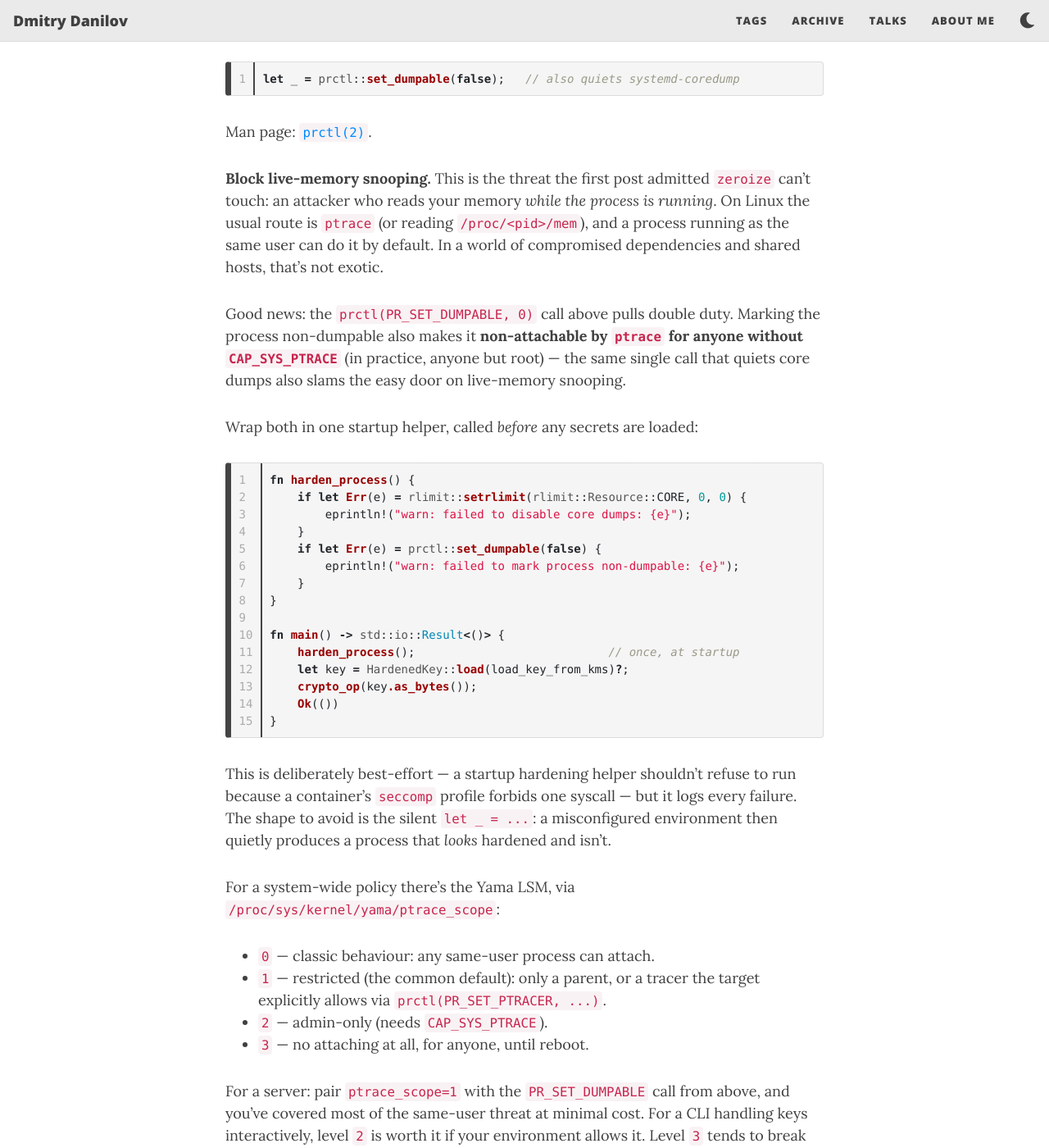
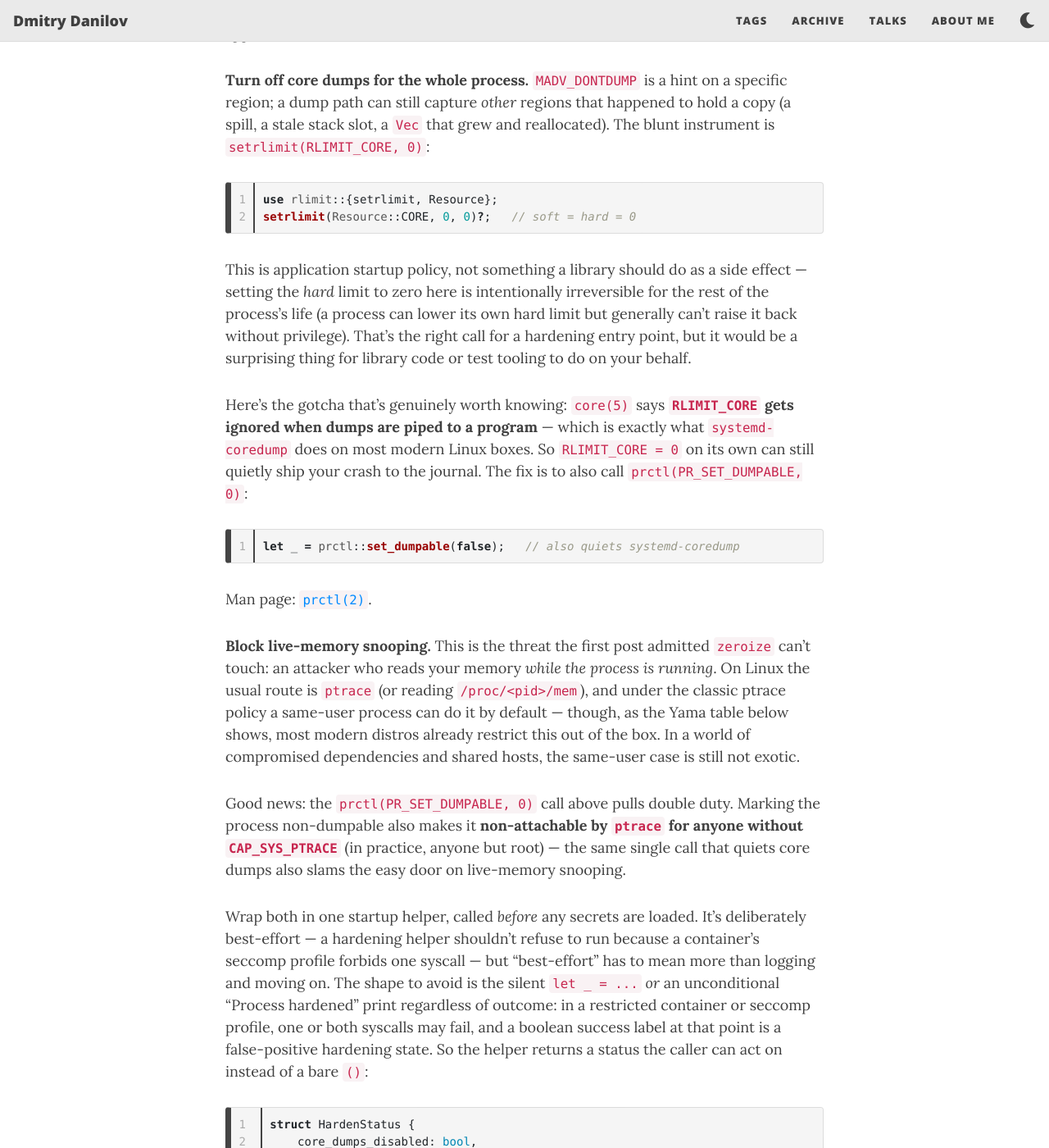
Before and after one commit to f-squirrel/f-squirrel.github.io, a Jekyll site: the page built from _posts/2026-06-25-zeroize-os-hardening.md, in a window 1280 px wide and 1400 px high, scrolled down 7505 px. Shown: the whole window at 82% size. Built offline with Jekyll 4.4.1, drawn with Linux system fonts in a browser that asks for light colours; nearby versions of some CDN libraries; some of the changed text lies outside the part shown.

Commit message:
chore: reword, small fixes

````diff
--- a/_posts/2026-06-25-zeroize-os-hardening.md
+++ b/_posts/2026-06-25-zeroize-os-hardening.md
@@ -39,7 +39,7 @@
 
 Everything below hangs on one property of that `Box`: its address doesn't move. The kernel controls we're about to reach for — `mlock` to pin the page, `madvise` to exclude it from dumps — all operate on a *specific address range*, and they'd be worse than useless if the bytes wandered off to a new location afterwards. Pin one page, then let the secret move to another, and you've locked an empty page while the live secret sits exposed.
 
-That's exactly why part 1's "allocate, then fill in place" shape matters here and not just as a tidiness point: it hands us a fixed heap address we can pin and protect, with no stack copy left over to leak first. The `HardenedKey::load` we arrive at below wraps that same pattern behind an `init` closure — but conceptually, the foundation is already in your hand the moment the secret is in a `Box`. So: `region::lock` pins this address, `madvise` marks it, and neither would survive if the bytes themselves moved. They don't — so we can build.
+That's exactly why part 1's "allocate, then fill in place" shape matters here and not just as a tidiness point: it hands us a fixed heap address we can pin and protect, with no stack copy left over to leak first. The `HardenedKey::load` we arrive at below wraps that same pattern behind an `init` closure — but conceptually, the foundation is already in your hand the moment the secret is in a `Box`. So: `region::lock` pins this address — and it wouldn't survive if the bytes themselves moved. They don't — so we can build. (The `madvise` dump-exclusion control needs a page-aligned address, which a `Box` doesn't have; we come back to it once we've built one, in the page-isolated variant later.)
 
 ## Pin it in RAM so it can't be swapped
 
@@ -84,7 +84,7 @@
 
 - **It can silently fail.** A process may only lock up to its `RLIMIT_MEMLOCK` limit (`ulimit -l`), which on many systemd setups is a modest few megabytes. Go over it and `mlock` returns `ENOMEM`. So check the return value — a "locked" buffer that didn't actually lock is worse than knowing you couldn't. You can read or raise the limit (within your hard cap) with the `rlimit` crate.
 - **It stops swapping, not hibernation.** Suspend-to-disk snapshots *all* of RAM — locked pages included — into the hibernation image. Covering that means an encrypted hibernation image or no hibernation at all; it isn't something your process can fix on its own.
-- **On a swapless host it's a no-op — but a harmless one.** Plenty of servers and containers run with no disk swap at all, or only compressed `zram` that never touches disk; there, `mlock`'s swap protection buys nothing. It's cheap insurance where swap *does* exist and costs nothing where it doesn't — just don't read "I called `mlock`" as "my secret can't reach disk," because hibernation (above) still can.
+- **On a swapless host it buys less secrecy value.** Plenty of servers and containers run with no disk swap at all, or only compressed `zram` that never touches disk; there, `mlock`'s swap protection has no disk path to block. It still pins pages, consumes the `RLIMIT_MEMLOCK` budget, and can fail — so keep checking the return value — and it's cheap insurance where swap *does* exist. Just don't read "I called `mlock`" as "my secret can't reach disk," because hibernation (above) still can.
 - **Windows differs.** `VirtualLock` keeps pages in the working set, but the working-set model has its own quirks; treat the cross-platform wrapper as best-effort and test on each target.
 
 ## Keep it out of core dumps
@@ -146,9 +146,10 @@
 
 What this earns us:
 
-- **Field-order drop semantics — with an honest caveat.** Rust drops a struct's fields in declaration order, so `bytes` (first) is wiped before `_lock` (second) releases the pin. For `HardenedKey` this is tidiness more than safety: `munlock` doesn't evict the page, and the `Box` stays mapped until it drops last, so the `Zeroizing` wipe lands on the same resident bytes whichever order you pick. Keep `bytes` first as a clean default — but note that field order stops being cosmetic in `PageProtectedKey` below, where `munlock` genuinely *must* precede `munmap`, and reversing it really is a bug.
+- **Field-order drop semantics — with an honest caveat.** Rust drops a struct's fields in declaration order, so `bytes` (first) is wiped before `_lock` (second) releases the pin. For `HardenedKey` this is tidiness more than safety: `munlock` doesn't evict the page, and the `Box` stays mapped until it drops last, so the `Zeroizing` wipe lands on the same resident bytes whichever order you pick. Keep `bytes` first as a clean default — but note that field order stops being cosmetic in `PageProtectedKey` below, where `munlock` genuinely *must* precede `munmap`, and reversing it really is a bug. This ordering only covers the fully-constructed value, though: if `init` panics *before* `HardenedKey` exists, there's no `Self` yet for field order to apply to, so ordinary local-variable drop order takes over instead — `lock` (declared second, in `load`'s own locals) unwinds before `bytes`, meaning the page can be unlocked a moment before the wipe runs. Treat the closure as non-panicking, or add a construction-time guard if that unwind window matters to your threat model.
 - **You can't accidentally leak one of the two.** Bytes and lock are wired together — there's no path where one outlives the other or gets forgotten on an early return.
 - **The move hazard from part 1 is genuinely gone.** Moving a `HardenedKey` moves the `Box` pointer and the `LockGuard` handle, not the 32 bytes; the heap allocation stays put, and the lock keeps pointing at the same page.
+- **Locks don't stack, and the page isn't exclusively ours.** Linux tracks `mlock` as a `VM_LOCKED` bit on the VMA covering the (page-rounded) range, not a per-page refcount per caller — so if two `HardenedKey`s happen to land on the same heap page, dropping one can `munlock` the page while the other key is still live. The page may also hold allocator metadata or unrelated heap data that gets pinned along for the ride. That's an acceptable baseline cost for a 32-byte key, but it's another reason page-isolated allocations (below) are cleaner for higher assurance.
 
 (Types and crate versions are simplified — see [`examples/zeroize-os-hardening`](https://github.com/f-squirrel/f-squirrel.github.io/tree/master/examples/zeroize-os-hardening) for a buildable version pinned to real crate versions.)
 
@@ -163,6 +164,8 @@
 setrlimit(Resource::CORE, 0, 0)?;   // soft = hard = 0
 ```
 
+This is application startup policy, not something a library should do as a side effect — setting the *hard* limit to zero here is intentionally irreversible for the rest of the process's life (a process can lower its own hard limit but generally can't raise it back without privilege). That's the right call for a hardening entry point, but it would be a surprising thing for library code or test tooling to do on your behalf.
+
 Here's the gotcha that's genuinely worth knowing: `core(5)` says **`RLIMIT_CORE` gets ignored when dumps are piped to a program** — which is exactly what `systemd-coredump` does on most modern Linux boxes. So `RLIMIT_CORE = 0` on its own can still quietly ship your crash to the journal. The fix is to also call `prctl(PR_SET_DUMPABLE, 0)`:
 
 ```rust
@@ -171,31 +174,51 @@
 
 Man page: [`prctl(2)`](https://man7.org/linux/man-pages/man2/prctl.2.html).
 
-**Block live-memory snooping.** This is the threat the first post admitted `zeroize` can't touch: an attacker who reads your memory *while the process is running*. On Linux the usual route is `ptrace` (or reading `/proc/<pid>/mem`), and a process running as the same user can do it by default. In a world of compromised dependencies and shared hosts, that's not exotic.
+**Block live-memory snooping.** This is the threat the first post admitted `zeroize` can't touch: an attacker who reads your memory *while the process is running*. On Linux the usual route is `ptrace` (or reading `/proc/<pid>/mem`), and under the classic ptrace policy a same-user process can do it by default — though, as the Yama table below shows, most modern distros already restrict this out of the box. In a world of compromised dependencies and shared hosts, the same-user case is still not exotic.
 
 Good news: the `prctl(PR_SET_DUMPABLE, 0)` call above pulls double duty. Marking the process non-dumpable also makes it **non-attachable by `ptrace` for anyone without `CAP_SYS_PTRACE`** (in practice, anyone but root) — the same single call that quiets core dumps also slams the easy door on live-memory snooping.
 
-Wrap both in one startup helper, called *before* any secrets are loaded:
+Wrap both in one startup helper, called *before* any secrets are loaded. It's deliberately best-effort — a hardening helper shouldn't refuse to run because a container's seccomp profile forbids one syscall — but "best-effort" has to mean more than logging and moving on. The shape to avoid is the silent `let _ = ...` *or* an unconditional "Process hardened" print regardless of outcome: in a restricted container or seccomp profile, one or both syscalls may fail, and a boolean success label at that point is a false-positive hardening state. So the helper returns a status the caller can act on instead of a bare `()`:
 
 ```rust
-fn harden_process() {
-    if let Err(e) = rlimit::setrlimit(rlimit::Resource::CORE, 0, 0) {
-        eprintln!("warn: failed to disable core dumps: {e}");
-    }
-    if let Err(e) = prctl::set_dumpable(false) {
-        eprintln!("warn: failed to mark process non-dumpable: {e}");
+struct HardenStatus {
+    core_dumps_disabled: bool,
+    non_dumpable: bool,
+}
+
+impl HardenStatus {
+    fn fully_hardened(&self) -> bool {
+        self.core_dumps_disabled && self.non_dumpable
     }
 }
 
+fn harden_process() -> HardenStatus {
+    let core_dumps_disabled = match rlimit::setrlimit(rlimit::Resource::CORE, 0, 0) {
+        Ok(()) => true,
+        Err(e) => { eprintln!("warn: failed to disable core dumps: {e}"); false }
+    };
+    let non_dumpable = match prctl::set_dumpable(false) {
+        Ok(()) => true,
+        Err(e) => { eprintln!("warn: failed to mark process non-dumpable: {e}"); false }
+    };
+    HardenStatus { core_dumps_disabled, non_dumpable }
+}
+
 fn main() -> std::io::Result<()> {
-    harden_process();                            // once, at startup
+    let status = harden_process();                // once, at startup
+    if !status.fully_hardened() {
+        eprintln!(
+            "warn: not fully hardened (core_dumps_disabled={}, non_dumpable={})",
+            status.core_dumps_disabled, status.non_dumpable
+        );
+    }
     let key = HardenedKey::load(load_key_from_kms)?;
     crypto_op(key.as_bytes());
     Ok(())
 }
 ```
 
-This is deliberately best-effort — a startup hardening helper shouldn't refuse to run because a container's `seccomp` profile forbids one syscall — but it logs every failure. The shape to avoid is the silent `let _ = ...`: a misconfigured environment then quietly produces a process that *looks* hardened and isn't.
+A misconfigured environment now produces a process that *says* it isn't fully hardened, instead of one that silently looks fine and isn't.
 
 For a system-wide policy there's the Yama LSM, via `/proc/sys/kernel/yama/ptrace_scope`:
 
@@ -315,6 +338,21 @@
     io::Error::other(e.to_string())
 }
 
+/// Zeroes `len` bytes at `ptr` on drop. Covers any early return before
+/// `PageProtectedKey` is fully constructed — a panic in `init`, or a failed
+/// `region::protect` call — by wiping before `_lock`/`alloc` unwind. Only
+/// `mem::forget`'d once the page is sealed and construction is about to
+/// succeed, handing wipe duty back to `PageProtectedKey`'s own `Drop`.
+struct WipeGuard { ptr: *mut u8, len: usize }
+
+impl Drop for WipeGuard {
+    fn drop(&mut self) {
+        // SAFETY: only alive while `alloc` below still owns a live, writable
+        // mapping of at least `len` bytes at `ptr`.
+        unsafe { std::slice::from_raw_parts_mut(self.ptr, self.len).zeroize(); }
+    }
+}
+
 impl PageProtectedKey {
     fn load(init: impl FnOnce(&mut [u8])) -> io::Result<Self> {
         // 1. Whole page, initially writable so we can fill it.
@@ -329,6 +367,13 @@
         // SAFETY: ptr/len describe a live, owned, page-aligned mmap region.
         unsafe { os_memlock::madvise_dontdump(ptr as *mut c_void, len)?; }
 
+        // 2.5. Guard the unwind path: if `init` panics before `Self` exists,
+        // ordinary local drop order would unlock and unmap the page without
+        // ever wiping the partial secret it already holds. This guard runs
+        // first on unwind (it's the most recently declared local) and wipes
+        // before `_lock`/`alloc` let go of the page.
+        let wipe_on_unwind = WipeGuard { ptr: alloc.as_mut_ptr::<u8>(), len: KEY_LEN };
+
         // 3. Write the secret in through the only window we'll allow.
         // SAFETY: alloc is page-rounded and at least KEY_LEN bytes.
         {
@@ -339,9 +384,16 @@
         }
 
         // 4. Seal: no access at all until something deliberately opens it.
+        // The guard is still armed here — if this call fails, `?` returns
+        // early and `wipe_on_unwind` still wipes before `_lock`/`alloc`
+        // release the page.
         // SAFETY: same live mapping; the writable slice above has gone out of
         // scope, so flipping to PROT_NONE doesn't dangle any reference.
         unsafe { region::protect(ptr, len, Protection::NONE).map_err(io_err)?; }
+
+        // Sealed, construction about to succeed — disarm the guard now that
+        // `PageProtectedKey::drop` owns the wipe path.
+        std::mem::forget(wipe_on_unwind);
         Ok(Self { _lock, alloc })
     }
 
@@ -369,20 +421,24 @@
 impl Drop for PageProtectedKey {
     fn drop(&mut self) {
         // Re-open for writing so the wipe can land, then let _lock unlock and
-        // alloc unmap. Best-effort: if mprotect fails the program is already on
-        // its way out; the worst case is the page wasn't wiped before munmap
-        // reclaimed it.
-        // SAFETY: same live mapping; we're about to write KEY_LEN bytes.
+        // alloc unmap. Best-effort: if mprotect fails, the page may still be
+        // PROT_NONE, and writing through it would SIGSEGV during Drop — so we
+        // only wipe if reopening actually succeeded. The worst case is then
+        // that the page wasn't wiped before munmap reclaimed it, not a crash.
+        // SAFETY: same live mapping; we only write if `protect` reports success.
         unsafe {
-            let _ = region::protect(
+            let reopened = region::protect(
                 self.alloc.as_ptr::<u8>(),
                 self.alloc.len(),
                 Protection::READ_WRITE,
-            );
-            let bytes = std::slice::from_raw_parts_mut(
-                self.alloc.as_mut_ptr::<u8>(), KEY_LEN,
-            );
-            bytes.zeroize();
+            )
+            .is_ok();
+            if reopened {
+                let bytes = std::slice::from_raw_parts_mut(
+                    self.alloc.as_mut_ptr::<u8>(), KEY_LEN,
+                );
+                bytes.zeroize();
+            }
         }
     }
 }
@@ -396,7 +452,7 @@
 // page is PROT_NONE again until the next call.
 ```
 
-The companion example includes a `live-page-protected` mode that lets you watch the bracket in action — scanning at each phase to see the page appear and disappear from `/proc/<pid>/maps`.
+The companion example includes a `live-page-protected` mode that lets you watch the bracket in action — scanning at each phase to see the mapping flip between `---p` and readable in `/proc/<pid>/maps`; the scanner skips the page while it's sealed, but the mapping itself never goes away.
 
 A few honest things to note about this layer:
 
@@ -406,11 +462,11 @@
 - **It doesn't help with the threats the earlier sections already covered.** Swap, core dumps, and `ptrace` all bypass page protections — the bytes-on-disk and bytes-via-tracer paths read the underlying memory regardless of `PROT_*` flags. The `region::lock` and `madvise_dontdump` calls inside `load` are still the load-bearing controls there; the `protect` toggle is *added* on top, not a replacement.
 - **`harden_process()` still applies unchanged.** Per-key and process-level controls compose freely.
 
-The pattern itself isn't novel, and **if you're reaching for this in production, don't roll your own — use [`secrets`](https://crates.io/crates/secrets)**. It's the same bracket (`PROT_NONE` at rest, `PROT_READ`/`PROT_WRITE` on borrow), but ergonomic (`SecretBox<T>` / `SecretVec<T>`), backed by libsodium's audited primitives, with guard pages and canaries that the hand-rolled version here doesn't have. The `PageProtectedKey` above is here to *show* the pattern, not to compete with it.
+The pattern itself isn't novel, and **if you're reaching for this in production, don't roll your own — use [`secrets`](https://crates.io/crates/secrets)**. It packages the same bracket (`PROT_NONE` at rest, `PROT_READ`/`PROT_WRITE` on borrow) behind an ergonomic Rust API (`SecretBox<T>` / `SecretVec<T>`), with protected borrows, guard pages, canaries, `mlock`, and zero-on-free that the hand-rolled version here doesn't have. Its docs describe it as mostly wrapping libsodium's memory-protection utilities, but the Rust API and the feature/build configuration are part of the guarantee too — not something inherited wholesale. The `PageProtectedKey` above is here to *show* the pattern, not to compete with it.
 
 A couple of other crates worth knowing about in the same neighbourhood:
 
-- **[`memsec`](https://docs.rs/memsec)** — pure-Rust port of libsodium's `utils.c`, lower-level (free functions, no borrow-API). Worth knowing about in the same space, though it doesn't expose `memfd_secret(2)`. That syscall (Linux ≥ 5.14) is *strictly stronger* than `mlock`+`mprotect`: the kernel itself can no longer map the page, so even `/proc/<pid>/mem` and most kernel-side reads can't reach it — a natural sequel to this step, but you'd call it via `libc::syscall` or a dedicated wrapper today.
+- **[`memsec`](https://docs.rs/memsec)** — pure-Rust port of libsodium's `utils.c`, lower-level (free functions, no borrow-API). Worth knowing about in the same space, though it doesn't expose `memfd_secret(2)`. That syscall (Linux ≥ 5.14) is a stronger Linux-specific primitive than `mlock`+`mprotect`: pages are removed from the kernel's direct map, ordinary `get_user_pages` access is blocked, the memory is locked like `mlock`, and hibernation is inhibited while it's in use — a natural sequel to this step, but you'd call it via `libc::syscall` or a dedicated wrapper today. It's still not a magic root boundary, though: the man page itself notes that a sufficiently privileged attacker can spawn a process and exfiltrate the contents via `ptrace`. (It's also off by default before Linux 6.5, when it needed the `secretmem.enable=y` kernel parameter; enabled by default from 6.5 on.)
 - **[`secmem-alloc`](https://crates.io/crates/secmem-alloc)** — different shape: a custom allocator you plug into `Box::new_in` / `Vec::new_in` so every allocation in a secret-bearing region gets `mlock` + zeroize-on-dealloc by default. No `mprotect` bracket, but a much lower per-key cost than a dedicated page.
 
 And then the one *not* to reach for here: **[`secrecy`](https://docs.rs/secrecy)** is explicitly *only* zeroize + a `Debug`-redacted `ExposeSecret` wrapper — no `mlock`, no `mprotect`, no `MADV_DONTDUMP`. It's a good ergonomic top-layer over any of the above, but it doesn't replace them.
````
Also changed, not shown: other parts of _posts/2026-06-25-zeroize-os-hardening.md (+1 -1 lines), _posts/2026-06-22-zeroize.md (+5 -5 lines), 1 other file.
